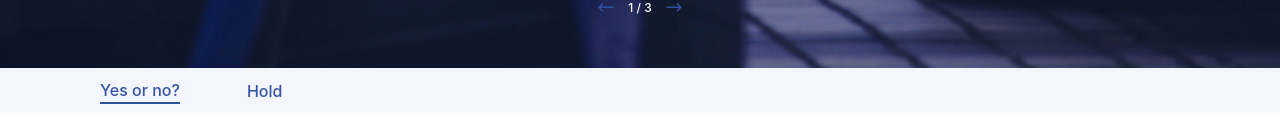
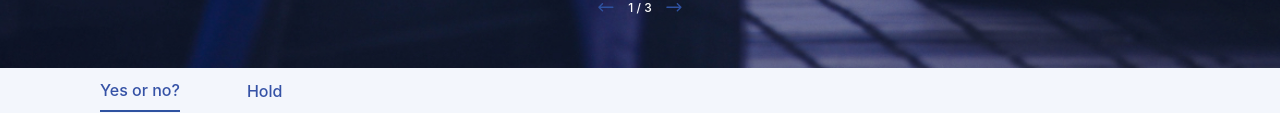
Before and after one commit to LucasDMadrigal/turbotest, a React (Create React App) app: page / in a window 1280 px wide. Shown: the part 804-941 px from the top of the page. Built offline with nearby package versions, Linux system fonts and the light colour scheme.

Commit message:
corregido border del menu flotante

```diff
--- a/src/component/styles/Slideshow.css
+++ b/src/component/styles/Slideshow.css
@@ -28,6 +28,7 @@
   font-weight: 500;
   color: #3552a6;
   margin-right: 67px;
+  padding: 8px 0 8px 0;
 }
 
 .slideshow_main {
```
